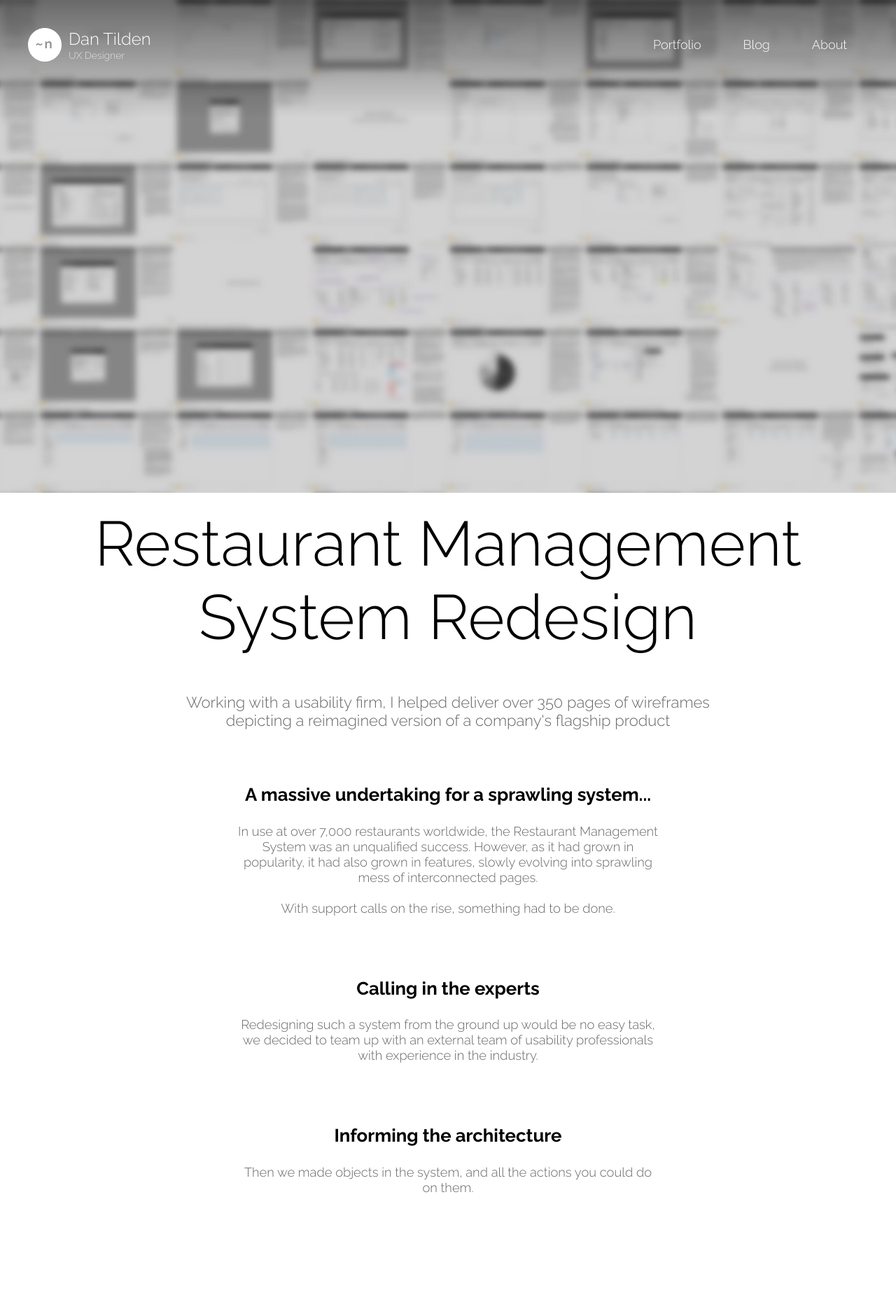
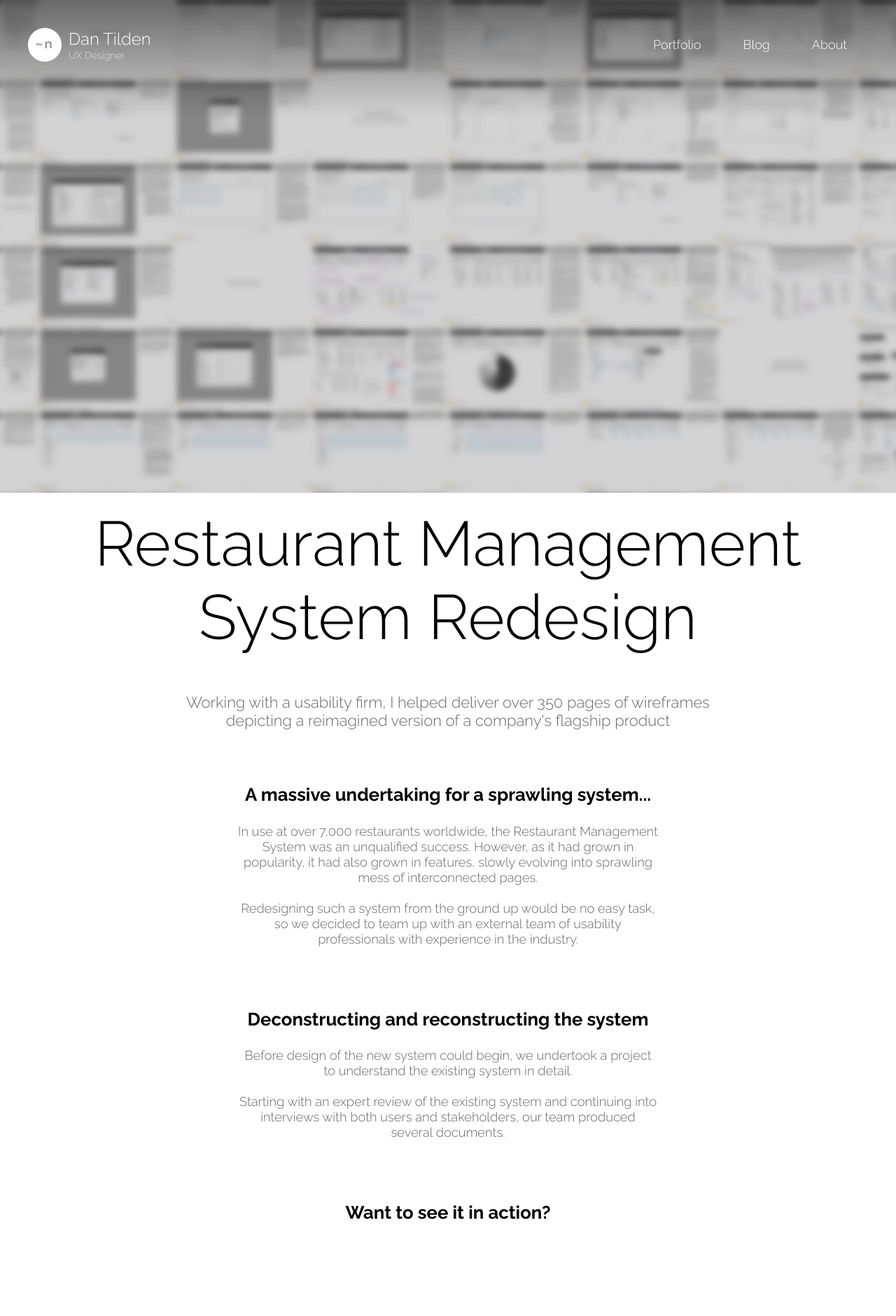
Before and after one commit to tilden/tilden.github.io, a Jekyll site: the page built from projects/sems4/index.html, in a window 1280 px wide. Shown: the whole page at 70% size. Built offline with Jekyll 4.4.1, drawn with Linux system fonts in a browser that asks for light colours; nearby versions of some CDN libraries.

Commit message:
Expanded DT section

```diff
--- a/projects/sems4/index.html
+++ b/projects/sems4/index.html
@@ -16,28 +16,22 @@ is_project: true
         In use at over 7,000 restaurants worldwide, the Restaurant Management System was an unqualified success.
         However, as it had grown in popularity, it had also grown in features, slowly evolving into sprawling mess of interconnected pages.
         <br /><br />
-        With support calls on the rise, something had to be done.
+        Redesigning such a system from the ground up would be no easy task, so we decided
+        to team up with an external team of usability professionals with experience in the industry.
       </small>
   </div>
 
 </div> <!-- div.cols -->
 
-
 <div class="section">
   <div class="pic_desc">
-    <h3>Calling in the experts</h3>
+    <h3>Deconstructing and reconstructing the system</h3>
     <small>
-    Redesigning such a system from the ground up would be no easy task, we decided
-    to team up with an external team of usability professionals with experience in the industry.
-  </small>
-  </div>
-</div>
-
-<div class="section">
-  <div class="pic_desc">
-    <h3>Informing the architecture</h3>
-    <small>
-    Then we made objects in the system, and all the actions you could do on them.
+      Before design of the new system could begin, we undertook a project to understand the
+      existing system in detail.
+      <br /><br />
+      Starting with an expert review of the existing system and continuing into interviews
+      with both users and stakeholders, our team produced several documents.
     </small>
   </div>
 </div>
```
Also changed, not shown: _data/projects.yml (+4 -4 lines), projects/drivethru/index.html (+39 -6 lines), projects/drivethru/dt_evolution_1.jpg (added), projects/drivethru/dt_evolution_1@2x.jpg (added), projects/drivethru/dt_evolution_2.jpg (added), projects/drivethru/dt_evolution_2@2x.jpg (added), projects/drivethru/dt_evolution_3.jpg (added), projects/drivethru/dt_evolution_3@2x.jpg (added), projects/drivethru/dt_graphics.png (deleted), projects/drivethru/dt_graphics@2x.png (deleted).
